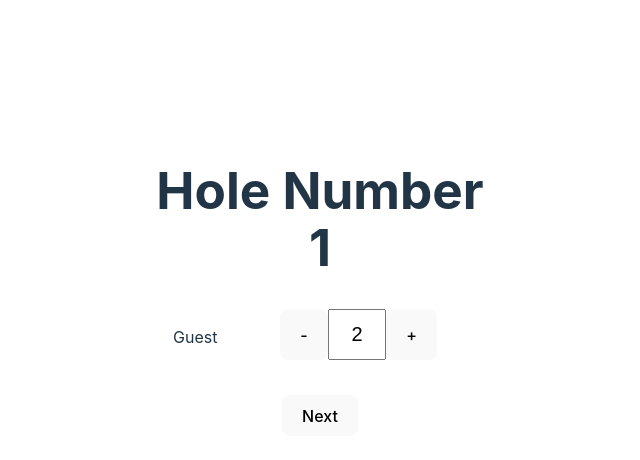
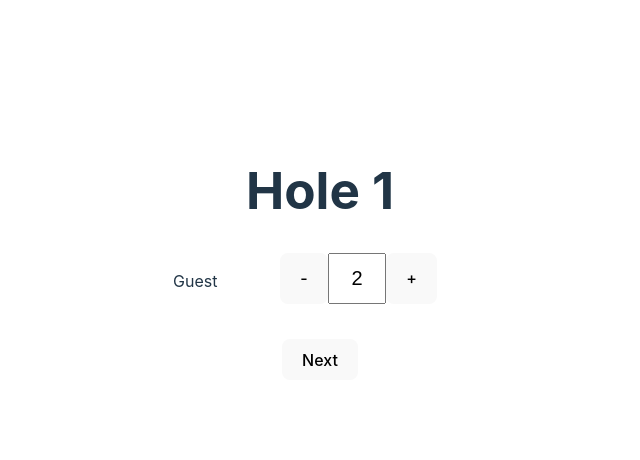
Before and after one commit to kadenweaver/disc-golf-companion, a React (Vite) app: page / in a window 1280 px wide. Both pictures are taken after a click on the button "Start". Shown: the top 460 px of the page, without its empty margins (320-960 px from the left). Built offline with nearby package versions, Linux system fonts and the light colour scheme; what @aws-amplify/datastore, aws-amplify would draw is missing.

Commit message:
Change hole score text

```diff
--- a/src/SingleScoreForm.jsx
+++ b/src/SingleScoreForm.jsx
@@ -25,7 +25,7 @@ export function SingleScoreForm(props) {
 
   return (
     <div style={{ width: "360px" }}>
-      <h1>{`Hole Number ${holeNumber}`}</h1>
+      <h1>{`Hole ${holeNumber}`}</h1>
       <div
         style={{
           display: "flex",
```
